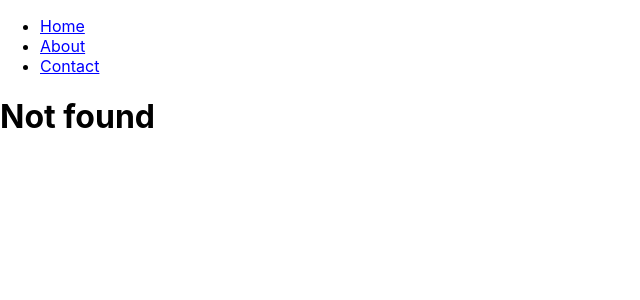
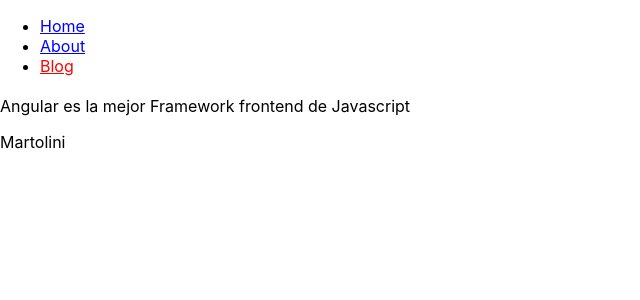
Before and after one commit to Josubaze/curso-react-router-dom, a React (Create React App) app: page /#/blog/que-es-angular in a window 1280 px wide. Before the commit this address had no page. Shown: the top 300 px of the page, without its empty margins (0-640 px from the left). Built offline with nearby package versions, Linux system fonts and the light colour scheme.

Commit message:
useParams: rutas dinámicas

```diff
--- a/src/App.js
+++ b/src/App.js
@@ -1,8 +1,9 @@
 import { HashRouter, Routes, Route } from 'react-router-dom';
 import HomePage from './HomePage';
 import AboutPage from './AboutPage';
-import ContactPage from './ContactPage';
+import BlogPage from './BlogPage';
 import Menu from './Menu';
+import BlogPost from './BlogPost';
 //rutas
 //* /#/
 //* /#/blog
@@ -17,8 +18,9 @@
         <Routes>
           <Route path="/" element={<HomePage />} />
           <Route path="/about" element={<AboutPage />} />
-          <Route path="/contact" element={<ContactPage />} />
-          <Route path="*" element={<h1>Not found</h1>} /> // toma las demas rutas que no enten contenidas en Routes
+          <Route path="/blog" element={<BlogPage />} />
+          <Route path="/blog/:slug" element={<BlogPost />} /> {/* ruta dinamica */}
+          <Route path="*" element={<h1>Not found</h1>} /> {/*toma las demas rutas que no enten contenidas en Routes*/}
         </Routes>
       </HashRouter>
     </>
--- /dev/null
+++ b/src/BlogPage.js
@@ -0,0 +1,27 @@
+import React from 'react';
+import { Link } from 'react-router-dom';
+import { blogdata } from './blogdata';
+
+const ContactPage = () => {
+    return (
+        <>
+            <h1>BlogPage</h1>
+            {blogdata.map(post => (
+                <BlogLink post={post}/>
+            ))}
+        </>
+    );
+}
+
+/* Este BlogLink srá el que contenga los datos que nos crearan
+nuestro slug y nos redireccionen al contenido que deseamos ver */
+function BlogLink({post}) {
+    return (
+        <li>
+            <Link to={`/blog/${post.slug}`}>{post.title}</Link>
+        </li>
+    )
+}
+
+
+export default ContactPage;
--- /dev/null
+++ b/src/BlogPost.js
@@ -0,0 +1,22 @@
+import React from 'react';
+import { useParams } from 'react-router-dom';
+import { blogdata } from './blogdata';
+
+const BlogPost = () => {
+    /* Para cargar la información dinámicamente en la página debemos
+    hacer uso del "useParams", este por medio de un objeto que debemos
+    destructurar nos traerá el slug */
+
+    const {slug} = useParams();
+    const blogpost = blogdata.find(post => post.slug === slug);
+    return (
+        <>
+            <h2>{blogpost.tittle}</h2>
+            <p>{blogpost.content}</p>
+            <p>{blogpost.author}</p>
+        </>
+
+    );
+}
+
+export default BlogPost;
--- a/src/ContactPage.js
+++ /dev/null
@@ -1,11 +0,0 @@
-import React from 'react';
-
-const ContactPage = () => {
-    return (
-        <h1>
-            ContactPage
-        </h1>
-    );
-}
-
-export default ContactPage;
--- a/src/Menu.js
+++ b/src/Menu.js
@@ -76,8 +76,8 @@
     text: "About"
 })
 routes.push({
-    to: "/contact",
-    text: "Contact"
+    to: "/blog",
+    text: "Blog"
 })
 
 export default Menu;
--- /dev/null
+++ b/src/blogdata.js
@@ -0,0 +1,26 @@
+/* Este Array simula una API que contenga nuestros datos, estos
+cargarán dinámicamente el contenido a los fake blogs */
+
+const blogdata = [];
+blogdata.push({
+    title: "Que es React?",
+    slug: "que-es-react",
+    content: "React es la mejor Framework frontend de Javascript",
+    author: 'JuanDC'
+})
+
+blogdata.push({
+    title: "Que es Vue?",
+    slug: "que-es-vue",
+    content: "Vue es la mejor Framework frontend de Javascript",
+    author: 'Josubaze'
+})
+
+blogdata.push({
+    title: "Que es Angular?",
+    slug: "que-es-angular",
+    content: "Angular es la mejor Framework frontend de Javascript",
+    author: 'Martolini'
+})
+
+export { blogdata }
```
